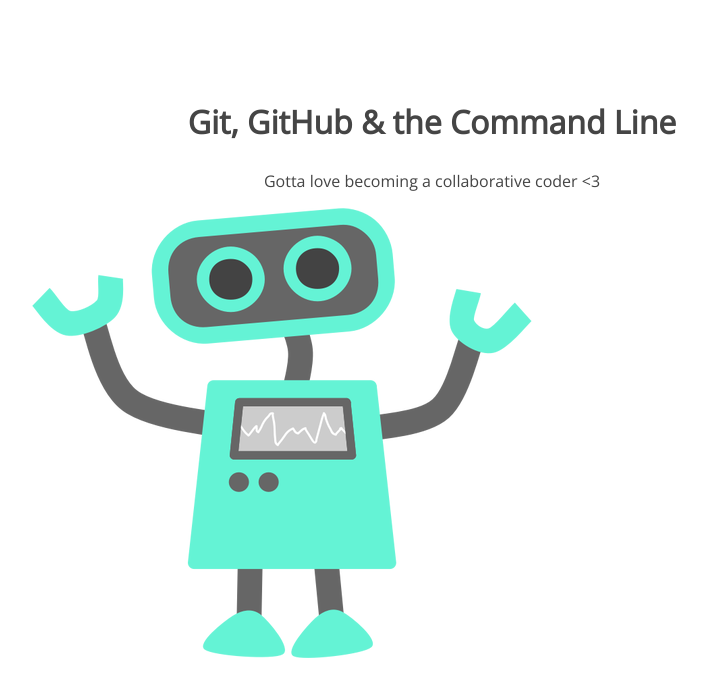
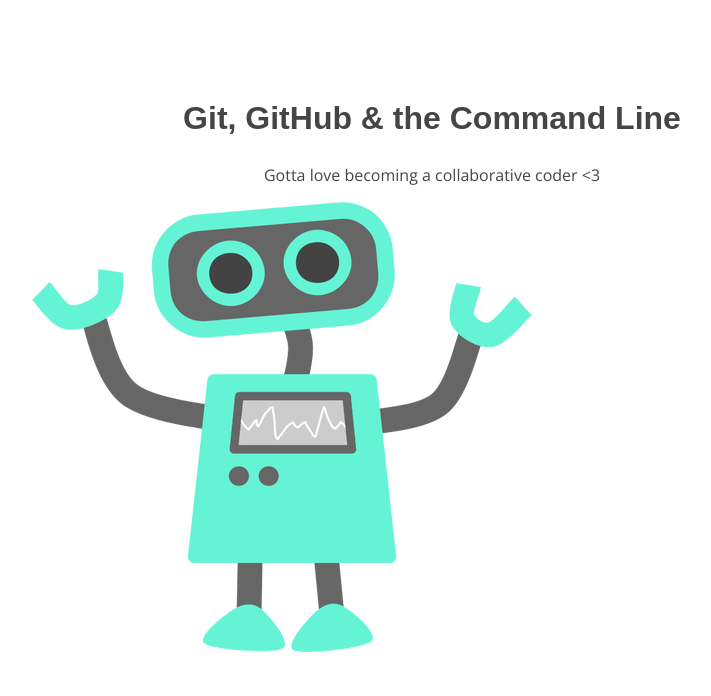
Before and after one commit to MariaKikvidze/105-Project-Last-Lesson, a plain HTML site: page index.html in a window 1280 px wide. Shown: the whole page, without its empty margins (208-919 px from the left). Drawn offline with nearby package versions, Linux system fonts and the light colour scheme.

Commit message:
my second commit

```diff
--- a/css/style.css
+++ b/css/style.css
@@ -8,7 +8,7 @@ section p {
 	color: #454545;
 }
 section h1 {
-	font: 32px 'Open Sans';
+	font: 32px 'Arial';
 	font-weight: bold;
 }
 section p {
```
